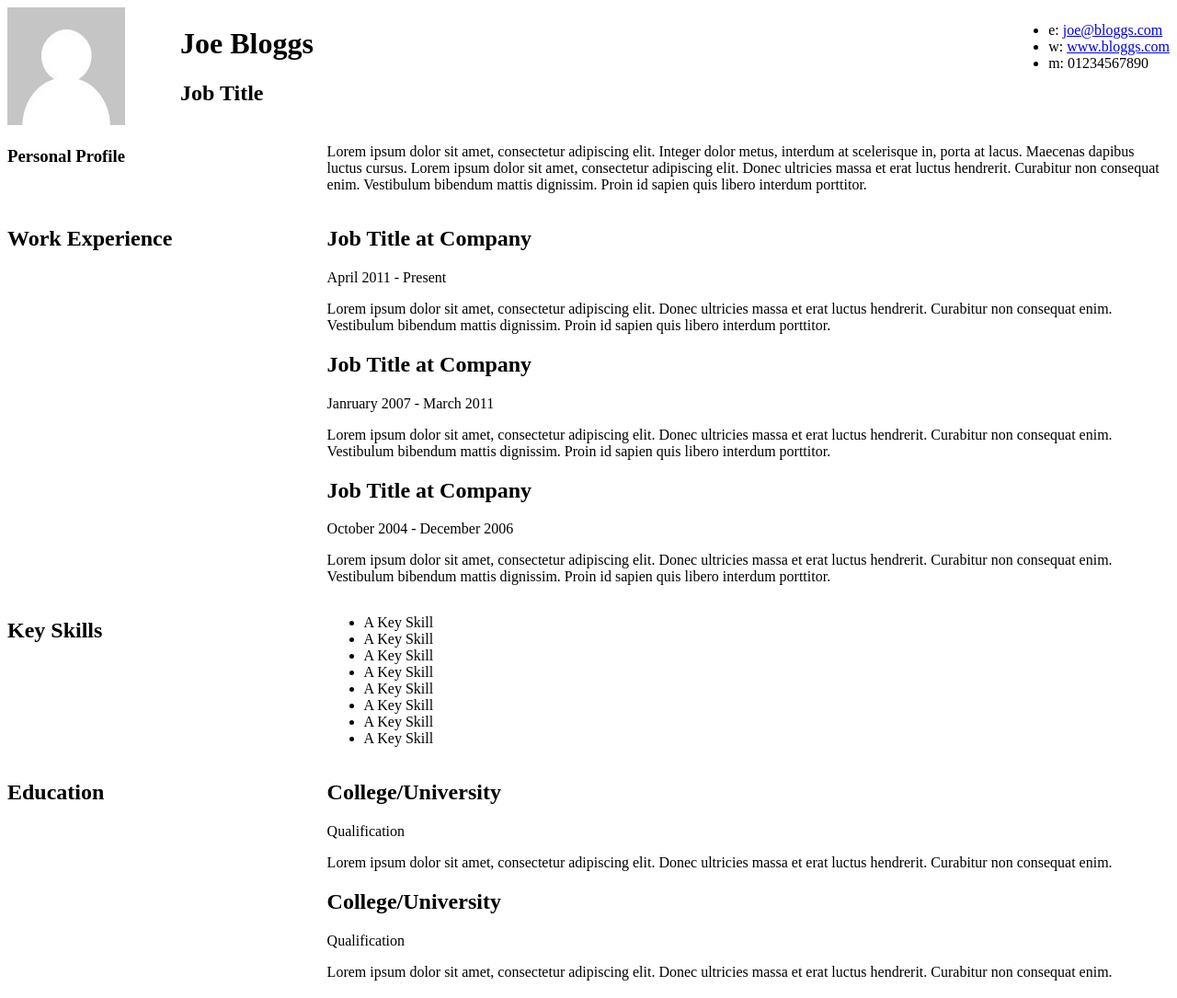
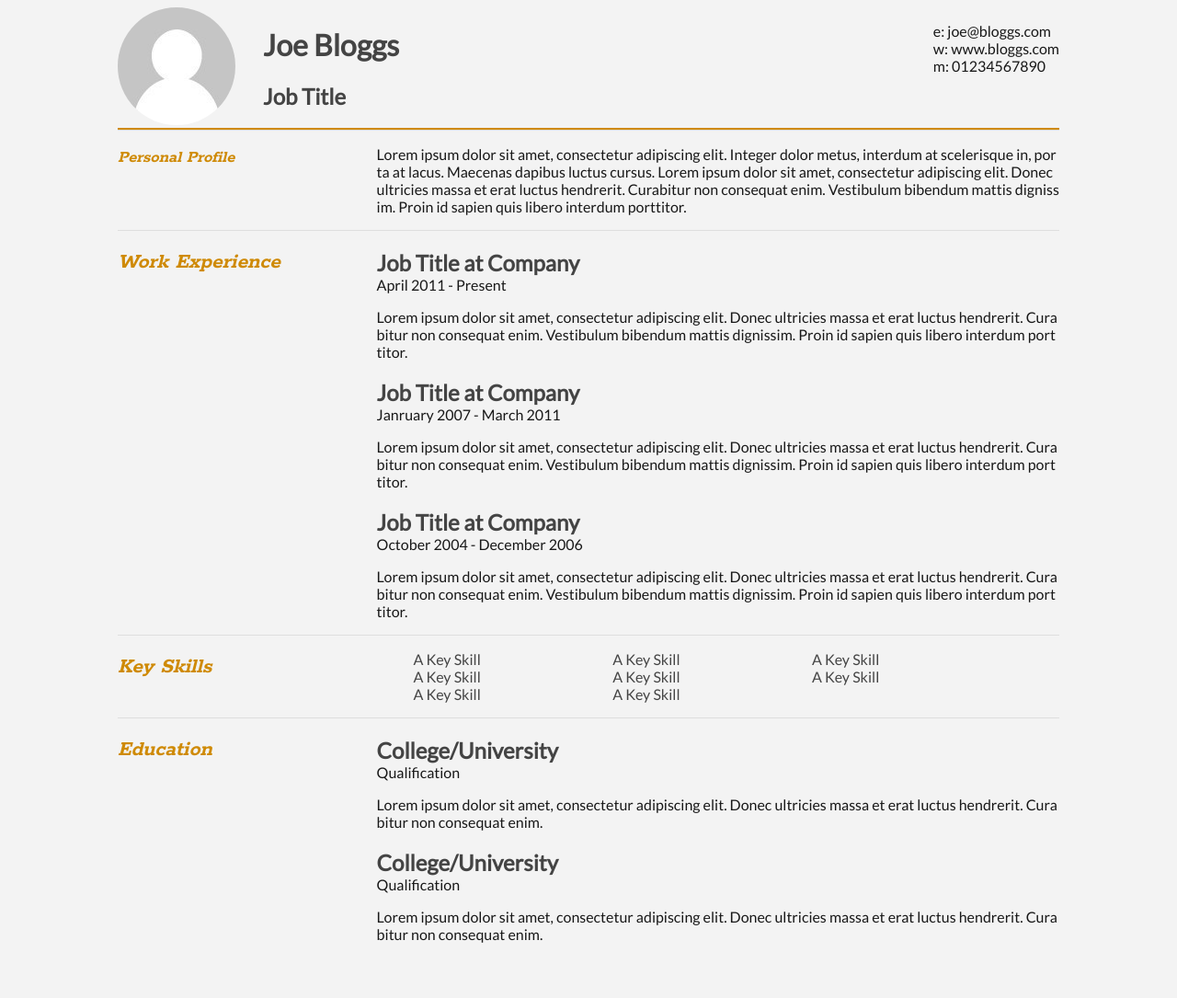
Before and after one commit to Kenzie-Academy-Brasil-Developers/estilizar-curriculo-sprint-2-soudyy, a plain HTML site: page index.html in a window 1280 px wide. Shown: the whole page at 92% size. After the commit the page ends 1049 px from the top, so only its background shows below. Drawn offline with Linux system fonts and the light colour scheme.

Commit message:
Estilizado

```diff
--- a/style.css
+++ b/style.css
@@ -1,3 +1,10 @@
+    body {
+        background-color: #f3f3f3;
+        font-family: Lato, sans-serif;
+        margin-left: 10%;
+        margin-right: 10%;
+    }
+
     .clear {
         clear: both;
     }
@@ -8,20 +15,70 @@
         margin-right: 30px;
     }
 
+    img {
+        margin-right: 10px;
+        border-radius: 50%;
+    }
+
     #name {
         float: left;
+        color: #444444;
     }
 
-#contactDetails {
+    #contactDetails ul {
         float: right;
+        color: #181818;
+        list-style: none;
     }
 
     .sectionTitle {
         float: left;
+        height: 28px;
         width: 25%;
+        color: #cf8a05;
+        font-weight: lighter;
+        font-size: 1em;
+        font-family: Rokkitt, sans-serif;
+        font-style: italic;
     }
 
     .sectionContent {
         float: right;
+        margin: 0;
         width: 72.5%;
+        color: #444444;
     }
+
+    #mainArea {
+        border-top: 2px solid #cf8a05;
+    }
+
+    section {
+        border-top: 1px solid #dedede;
+    }
+
+    .subDetails {
+        margin: 0;
+        padding: 0;
+    }
+
+    .keySkills li {
+        list-style: none;
+        display: inline-block;
+        margin-right: 20%;
+    }
+
+    p {
+        color: #181818;
+        word-break: break-all;
+    }
+
+    h2 {
+        font-family: Lato, sans-serif;
+        margin-bottom: 0;
+    }
+
+    a {
+        text-decoration: none;
+        color: #181818;
+    }
```
Also changed, not shown: index.html (+8 -4 lines). Lines whose indentation alone changed are shown as unchanged.
